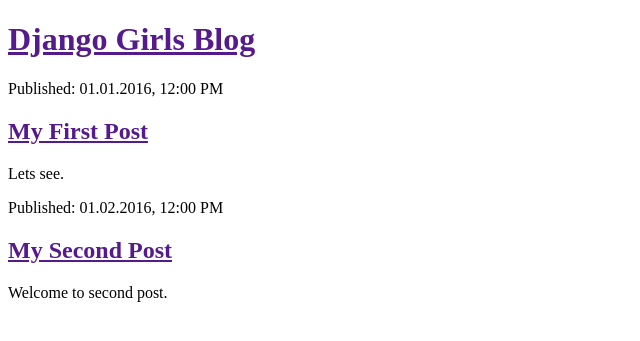
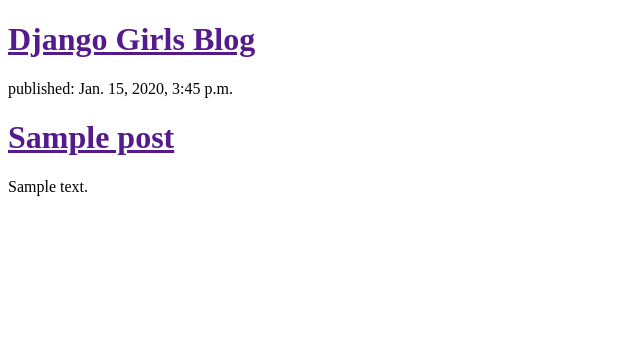
Before and after one commit to suganshakya/my-first-blog, a Django app: template blog/templates/blog/post_list.html in a window 1280 px wide. Shown: the top 341 px of the page, without its empty margins (0-640 px from the left). Run offline with Django 3.2, Linux system fonts and the light colour scheme; the template is opened without the code that fills it: values that come from a table or form of the project are taken from there, others are empty; tables that the repository leaves empty hold one stand-in row (values such as "Sample post").

Commit message:
Modified templates to display posts from database.

```diff
--- a/blog/templates/blog/post_list.html
+++ b/blog/templates/blog/post_list.html
@@ -10,15 +10,14 @@
 </div>
 
 <div>
-    <p>Published: 01.01.2016, 12:00 PM</p>
-    <h2><a href="">My First Post</a></h2>
-    <p>Lets see. </p>
+    {% for post in posts%}
+    <div>
+        <p> published: {{ post.published_date }}</p>
+        <h1><a href="">{{ post.title }}</a> </h1>
+        <p>{{ post.text| linebreaksbr}}</p>
+    </div>
+    {% endfor %}
 </div>
 
-<div>
-    <p>Published: 01.02.2016, 12:00 PM</p>
-    <h2><a href="">My Second Post</a></h2>
-    <p>Welcome to second post.</p>
-</div>
 </body>
 </html>
--- a/blog/views.py
+++ b/blog/views.py
@@ -1,7 +1,10 @@
 from django.shortcuts import render
+from django.utils import timezone
+from .models import Post
 
 
 # Create your views here.
 
 def post_list(request):
-    return render(request, 'blog/post_list.html', {})
+    posts = Post.objects.filter(published_date__lte=timezone.now()).order_by('published_date')
+    return render(request, 'blog/post_list.html', {'posts':posts})
```
